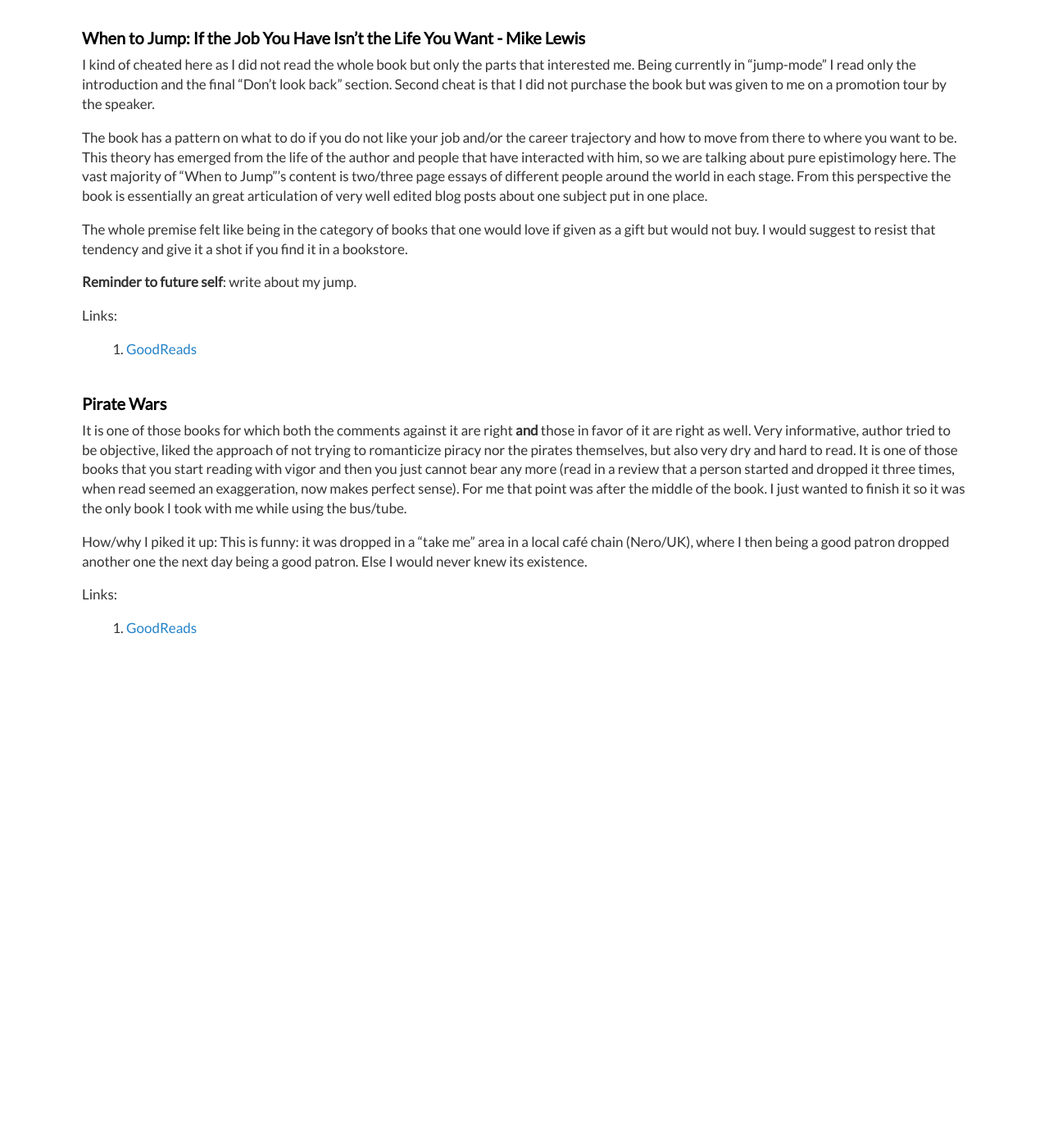
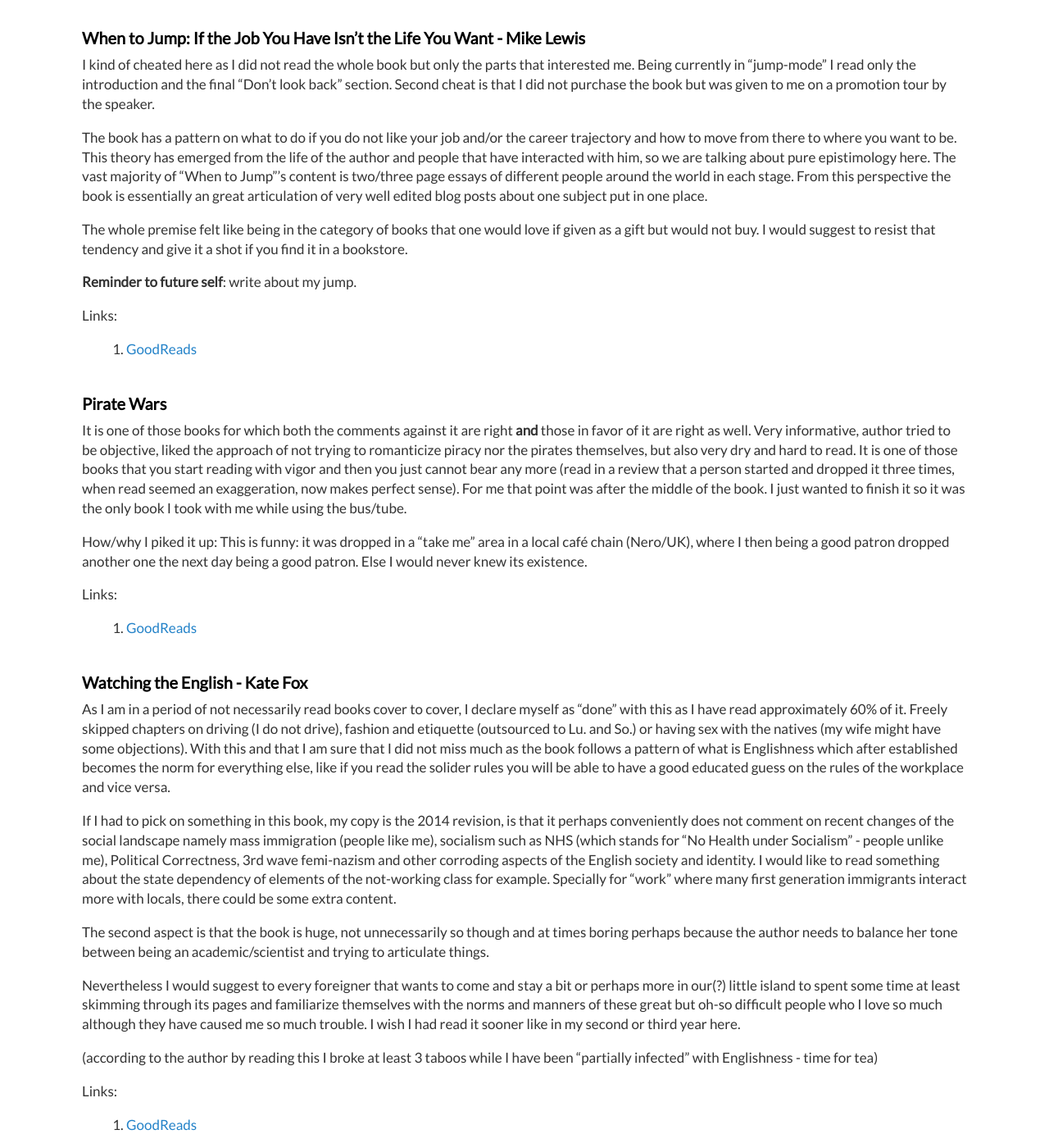
Before and after one commit to dimitrismistriotis/dimitrismistriotis.github.io, a Jekyll site: the page built from _posts/2018-01-21-books_of_2018.md, in a window 1280 px wide and 1400 px high, scrolled down 3231 px. Shown: the whole window at 82% size. Built offline with Jekyll 4.4.1, drawn with Linux system fonts in a browser that asks for light colours; before the commit the page ends 4026 px from its top, so only the background shows below that.

Commit message:
Watching the English.

```diff
--- a/_posts/2018-01-21-books_of_2018.md
+++ b/_posts/2018-01-21-books_of_2018.md
@@ -232,3 +232,43 @@
 Links:
 
 1. [GoodReads](https://www.goodreads.com/review/show/2348978389)
+
+## Watching the English - Kate Fox
+
+As I am in a period of not necessarily read books cover to cover, I
+declare myself as "done" with this as I have read approximately 60% of it.
+Freely skipped chapters on driving (I do not drive), fashion and etiquette
+(outsourced to Lu. and So.) or having sex with the natives (my wife might
+have some objections). With this and that I am sure that I did not miss much
+as the book follows a pattern of what is Englishness which after established
+becomes the norm for everything else, like if you read the solider rules you
+will be able to have a good educated guess on the rules of the workplace and
+vice versa.
+
+If I had to pick on something in this book, my copy is the 2014 revision, is
+that it perhaps conveniently does not comment on recent changes of the social
+landscape namely mass immigration (people like me), socialism such as NHS
+(which stands for "No Health under Socialism" - people unlike me), Political
+Correctness, 3rd wave femi-nazism and other corroding aspects of the English
+society and identity. I would like to read something about the state dependency
+of elements of the not-working class for example. Specially for "work" where
+many first generation immigrants interact more with locals, there could be
+some extra content.
+
+The second aspect is that the book is huge, not unnecessarily so though and
+at times boring perhaps because the author needs to balance her tone between
+being an academic/scientist and trying to articulate things.
+
+Nevertheless I would suggest to every foreigner that wants to come and stay
+a bit or perhaps more in our(?) little island to spent some time at least
+skimming through its pages and familiarize themselves with the norms and
+manners of these great but oh-so difficult people who I love so much although
+they have caused me so much trouble. I wish I had read it sooner like in my
+second or third year here.
+
+(according to the author by reading this I broke at least 3 taboos while I
+have been "partially infected" with Englishness - time for tea)
+
+Links:
+
+1. [GoodReads](https://www.goodreads.com/review/show/2376249540)
```
